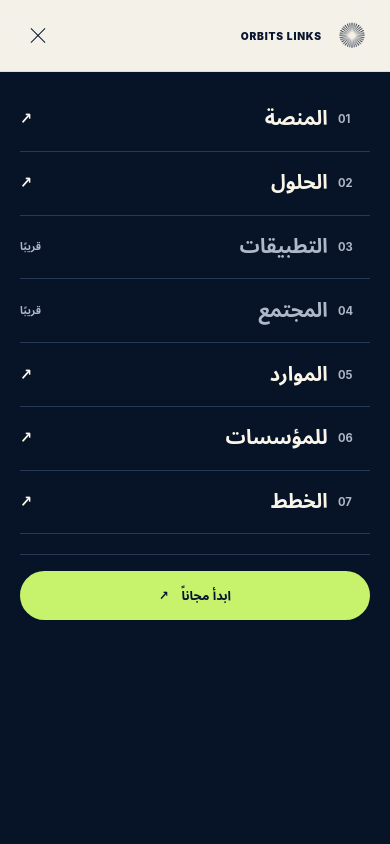
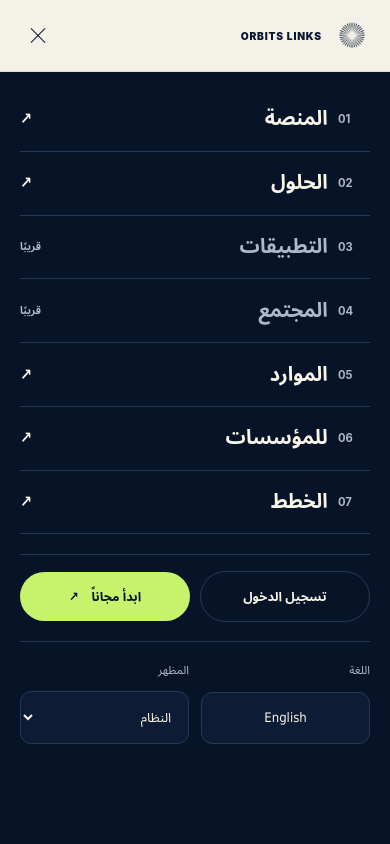
Before and after one commit to mqhard/ORBITSLINKS, a Next.js app: page / in a window 390 px wide. Both pictures are taken after a click on the button 38 px from the left and 35 px from the top of the page. Shown: the top 844 px of the page. Built offline with nearby package versions, Linux system fonts and the light colour scheme.

Commit message:
Restore mobile sign-in and add drawer language and theme controls

```diff
--- a/src/components/public-header.module.css
+++ b/src/components/public-header.module.css
@@ -27,7 +27,7 @@
     z-index: 45;
     inset: 5rem 0 0;
     display: grid;
-    grid-template-rows: auto auto;
+    grid-template-rows: auto auto auto;
     align-content: start;
     overflow-y: auto;
     overscroll-behavior: contain;
@@ -64,10 +64,17 @@
   .mobileMenu nav .label { font: inherit; color: inherit; }
   .mobileMenu nav small { font-size: .65rem; color: var(--muted); }
   .mobileMenu nav b { font-size: 1rem; }
-  .mobileActions { display: grid; grid-template-columns: 1fr; align-items: center; gap: .6rem; margin-block-start: 1.2rem; padding-block-start: 1rem; border-block-start: 1px solid var(--line); }
-  .mobileActions .start { display: flex; justify-content: center; align-items: center; min-height: 44px; padding: .7rem .6rem; font-size: .8rem; text-align: center; }
+  .mobileActions { display: grid; grid-template-columns: minmax(0, 1fr) minmax(0, 1fr); align-items: center; gap: .6rem; margin-block-start: 1.2rem; padding-block-start: 1rem; border-block-start: 1px solid var(--line); }
+  .mobileActions .mobileAccount, .mobileActions .start { display: flex; justify-content: center; align-items: center; min-height: 44px; padding: .7rem .6rem; font-size: .8rem; text-align: center; }
   .mobileActions > :only-child { grid-column: 1 / -1; }
   .mobileActions .start { background: var(--lime); color: #06152f; }
+  .mobileAccount { border: 1px solid var(--line); border-radius: 999px; color: var(--ink); font-weight: 700; text-decoration: none; }
+  .mobileAccount:hover { border-color: var(--lime); }
+  .mobilePreferences { display: grid; grid-template-columns: minmax(0, 1fr) minmax(0, 1fr); gap: .75rem; margin-block-start: 1.2rem; padding-block-start: 1rem; border-block-start: 1px solid var(--line); }
+  .preferenceField { display: grid; min-width: 0; gap: .5rem; }
+  .preferenceField > span { color: var(--muted); font-size: .72rem; }
+  .preferenceField button, .preferenceField select { width: 100%; min-width: 0; min-height: 44px; border: 1px solid var(--line); border-radius: .7rem; padding: .65rem .8rem; background: #0d1c35; color: var(--ink); color-scheme: dark; font: inherit; font-size: .82rem; }
+  .preferenceField button:hover, .preferenceField select:hover { border-color: var(--muted); }
 }
 @media (max-width: 760px) {
   .header { min-height: 4.5rem; gap: .5rem; padding-inline: 1rem; }
--- a/src/components/public-header.tsx
+++ b/src/components/public-header.tsx
@@ -11,7 +11,7 @@ import styles from "./public-header.module.css";
 // Presentation state only. Pass a verified session here when the auth service is connected.
 // This flag controls navigation and must never be used as an authorization boundary.
 export function PublicHeader({ authenticated = false }: { authenticated?: boolean }) {
-  const { locale } = useSitePreferences();
+  const { locale, setLocale, theme, setTheme } = useSitePreferences();
   const content = homepageContent[locale];
   const [openPanel, setOpenPanel] = useState<"navigation" | "account" | null>(null);
   const menuOpen = openPanel === "navigation";
@@ -120,7 +120,31 @@ export function PublicHeader({ authenticated = false }: { authenticated?: boolea
               : <a key={item.id} href={item.href} onClick={() => setMenuOpen(false)}>{contents}</a>;
           })}
         </nav>
-        <div className={styles.mobileActions}>{primaryAction}</div>
+        <div className={styles.mobileActions}>
+          <a className={styles.mobileAccount} href={authenticated ? headerActions.workspace.href : headerActions.login.href} onClick={() => setMenuOpen(false)}>
+            {authenticated ? headerActions.workspace.label[locale] : headerActions.login.label[locale]}
+          </a>
+          {primaryAction}
+        </div>
+        <div className={styles.mobilePreferences}>
+          <div className={styles.preferenceField}>
+            <span>{locale === "ar" ? "اللغة" : "Language"}</span>
+            <button type="button" lang={locale === "ar" ? "en" : "ar"} onClick={() => setLocale(locale === "ar" ? "en" : "ar")}>
+              {locale === "ar" ? "English" : "العربية"}
+            </button>
+          </div>
+          <label className={styles.preferenceField}>
+            <span>{content.themeLabel}</span>
+            <select value={theme} onChange={event => {
+              const nextTheme = event.target.value;
+              if (nextTheme === "system" || nextTheme === "light" || nextTheme === "dark") setTheme(nextTheme);
+            }}>
+              <option value="system">{content.themeOptions.system}</option>
+              <option value="light">{content.themeOptions.light}</option>
+              <option value="dark">{content.themeOptions.dark}</option>
+            </select>
+          </label>
+        </div>
       </div>
     </>
   );
```
